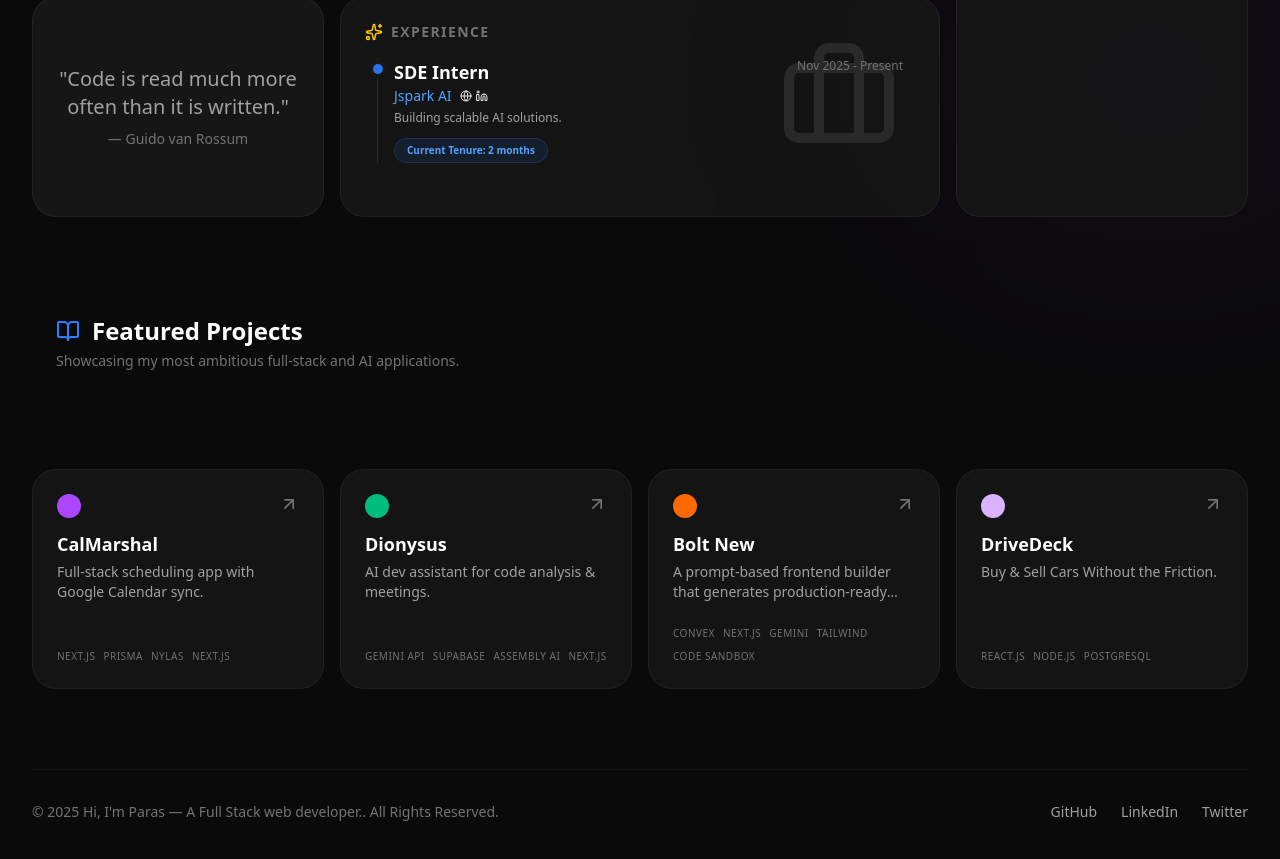
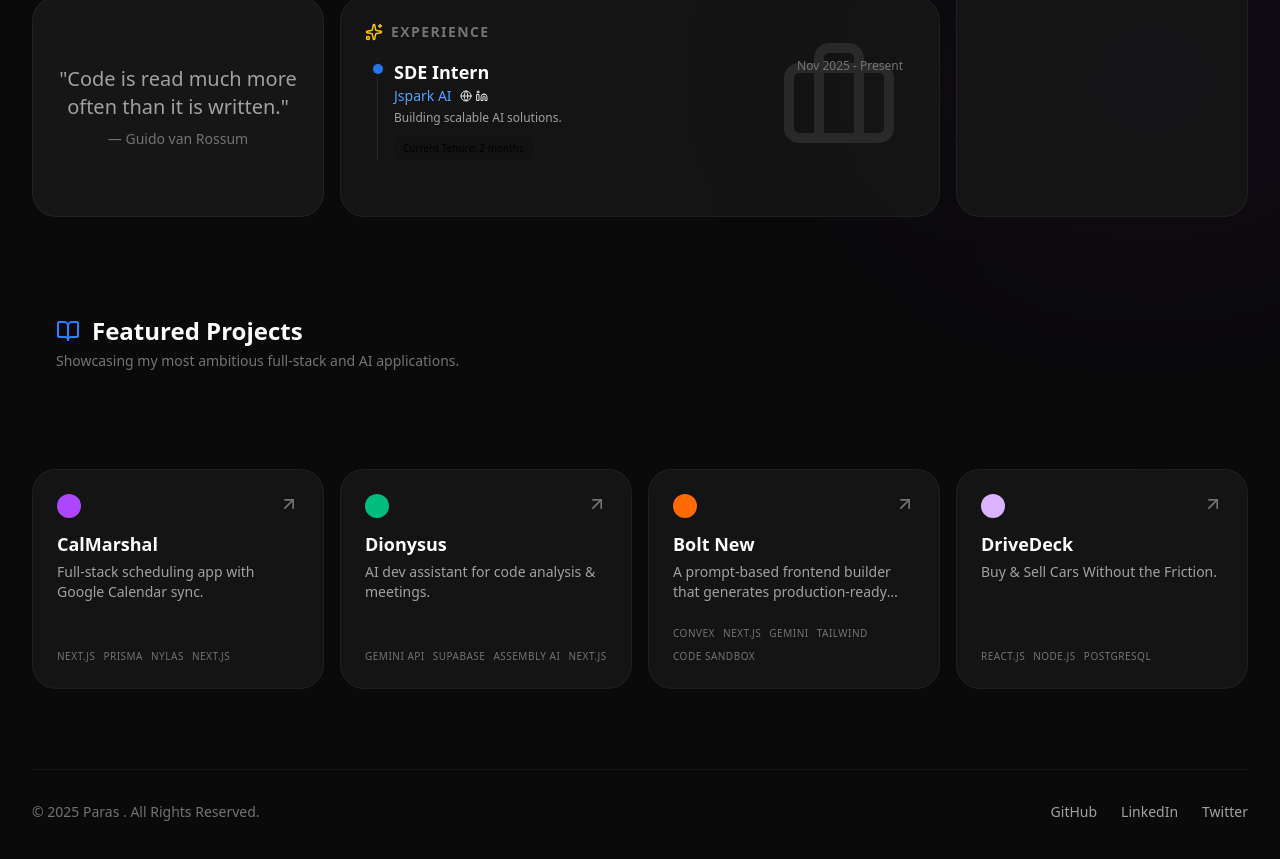
Before and after one commit to paras-verma7454/Portfolio, a React (Vite) app: page / in a window 1280 px wide. Shown: the part 639-1498 px from the top of the page. Built offline with nearby package versions, Linux system fonts and the light colour scheme.

Commit message:
feat: Add og:image meta tag and update existing content

```diff
--- a/index.html
+++ b/index.html
@@ -5,8 +5,10 @@
     <link rel="icon" type="image/svg+xml" href="/Favicon.png" />
     <meta name="viewport" content="width=device-width, initial-scale=1.0" />
     <title>Paras - A Full Stack web developer</title>
-    <meta name="description" content="A portfolio of Paras Verma." />
+    <meta name="description" content="I build interactive web applications using TypeScript, React, Next.js, Node.js and PostgreSQL — with a strong focus on clean UI" />
     <meta name="keywords" content="portfolio, react, Next.js, typescript, projects" />
+    <meta property="og:image" content="/image.png" />
+
     <meta name="author" content="Paras Verma" />
   </head>
   <body>
--- a/src/App.tsx
+++ b/src/App.tsx
@@ -77,7 +77,7 @@ const PORTFOLIO_CONTENT = {
       period: "Nov 2025 - Present",
       startDate: "2025-11-01", // Used for the auto-counter
       description: "Building scalable AI solutions.",
-      linkedin: "https://linkedin.com/company/jspark-ai",
+      linkedin: "https://linkedin.com/company/jsparkai",
     },
   ],
   // Add as many projects as you like. Use 'col-span-2' class for wide cards.
@@ -530,13 +530,13 @@ const App = () => {
               </h3>
               </div>
 
-              <div className="space-y-2 overflow-y-auto px-3 flex-1 min-h-0 mask-linear-gradient-bottom">
+              <div className="space-y-2 overflow-y-auto px-3 flex-1 min-h-0 mask-linear-gradient-bottom [&::-webkit-scrollbar]:w-2 [&::-webkit-scrollbar-track]:bg-transparent [&::-webkit-scrollbar-thumb]:bg-neutral-700 [&::-webkit-scrollbar-thumb]:rounded-full">
               {PORTFOLIO_CONTENT.experience.map((role, idx) => (
                 <div
                 key={idx}
                 className="relative pl-4 border-l border-white/10 last:mb-0"
                 >
-                    <div className="absolute left-[-5px] top-1.5 w-2.5 h-2.5 rounded-full bg-blue-500 ring-4 ring-neutral-900 animate-pulse" />
+                <div className="absolute -left-1.25 top-1.5 w-2.5 h-2.5 rounded-full bg-blue-500 ring-4 ring-neutral-900 animate-pulse" />
 
                 <div className="flex flex-col sm:flex-row sm:justify-between sm:items-start mb-1">
                   <div>
@@ -546,9 +546,9 @@ const App = () => {
                   <div className="flex items-center gap-2 text-blue-400 font-medium text-sm">
                     <span>{role.company}</span>
                     <div className="flex gap-1">
-                            {(role as any).companyUrl && (
+                    {role.companyUrl && (
                       <a
-                                href={(role as any).companyUrl}
+                      href={role.companyUrl}
                       target="_blank"
                       rel="noopener noreferrer"
                       className="hover:text-blue-400 text-gray-200 transition-colors"
@@ -557,9 +557,9 @@ const App = () => {
                       <Globe size={12} />
                       </a>
                     )}
-                            {(role as any).linkedin && (
+                    {role.linkedin && (
                       <a
-                                href={(role as any).linkedin}
+                      href={role.linkedin}
                       target="_blank"
                       rel="noopener noreferrer"
                       className="hover:text-blue-400 text-gray-200 transition-colors"
@@ -583,7 +583,7 @@ const App = () => {
                 )}
 
                 {idx === 0 && (
-                      <div className="inline-block px-3 py-1 rounded-full bg-blue-500/10 text-blue-400 text-[10px] font-bold border border-blue-500/20 mt-1">
+                  <div className="inline-flex items-center text-sm bg-black/5 dark:bg-white/15 border border-dashed dark:border-white/30 border-black/20 py-1 px-2 rounded-md skill-inner-shadow self-end text-black dark:text-white text-[10px] gap-1">
                   Current Tenure: {expDuration}
                   </div>
                 )}
@@ -630,8 +630,8 @@ const App = () => {
         {/* Footer */}
         <div className="mt-20 border-t border-white/5 pt-8 flex flex-col md:flex-row justify-between items-center gap-4">
           <p className="text-neutral-500 text-sm">
-            © {new Date().getFullYear()} {PORTFOLIO_CONTENT.personal.name}{" "}
-            {PORTFOLIO_CONTENT.personal.surname}. All Rights Reserved.
+            © {new Date().getFullYear()} {"Paras"}{" "}
+            . All Rights Reserved.
           </p>
           <div className="flex gap-6 text-sm font-medium text-neutral-400">
             {PORTFOLIO_CONTENT.socials
```
Also changed, not shown: public/image.png (added). Lines whose indentation alone changed are shown as unchanged.
